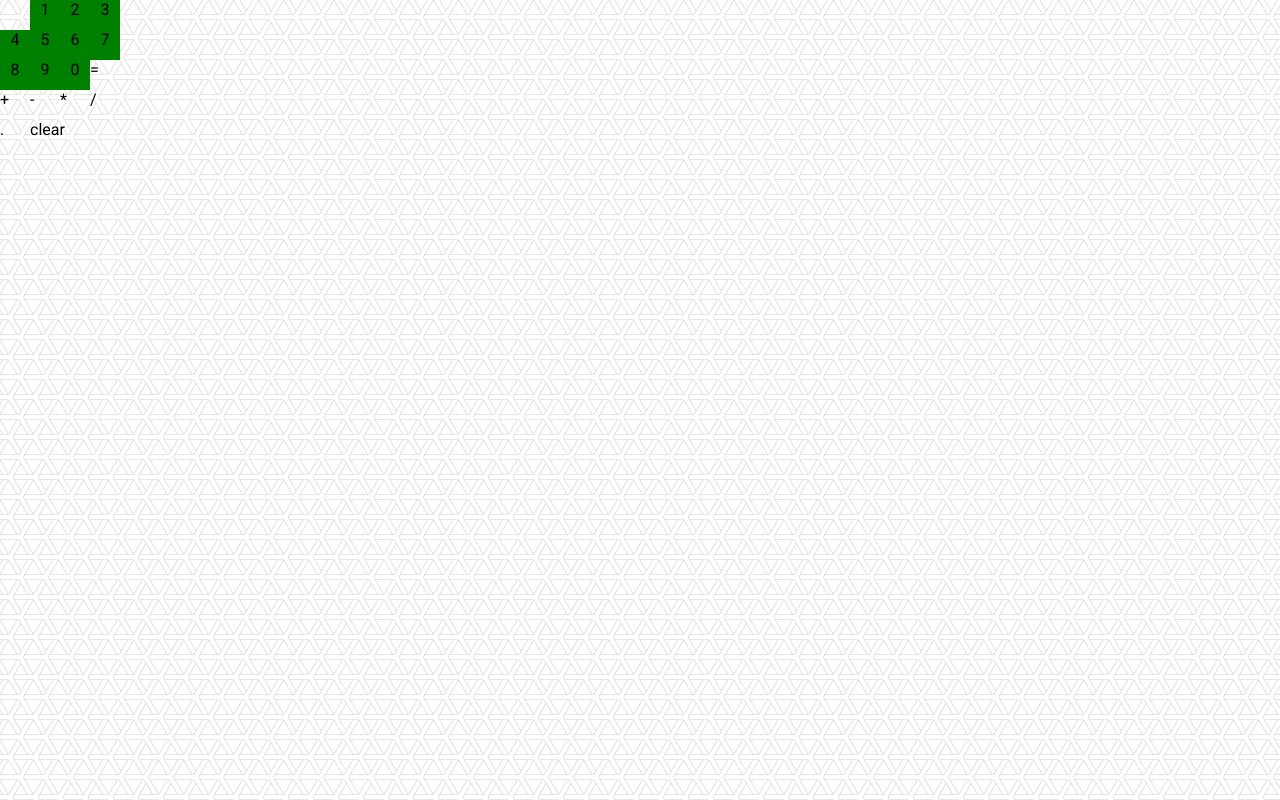
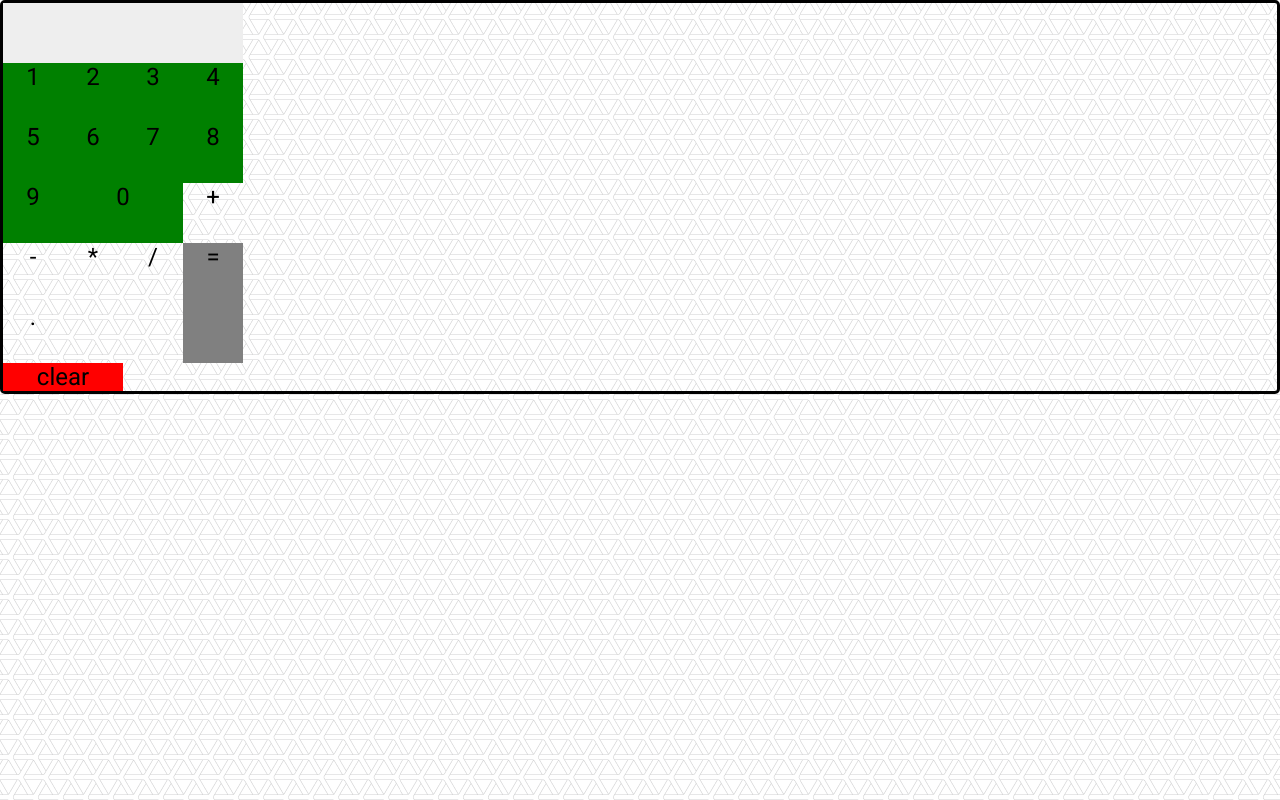
Before and after one commit to JohnIrle/react-calculator, a React (Create React App) app: page / in a window 1280 px wide. Built offline with nearby package versions, Linux system fonts and the light colour scheme.

Commit message:
Add classes and id

```diff
--- a/src/App.css
+++ b/src/App.css
@@ -1,16 +1,62 @@
-* {
-    margin: 0;
-    padding: 0;
-    box-sizing: border-box;
-    grid-template-columns: 30px 30px 30px 30px;
-    grid-template-rows: 30px 30px 30px 30px;
+.border {
+    border: 1px solid black;
 }
 
 .calculator {
     display: grid;
+    grid-template-columns: 60px 60px 60px 60px;
+    grid-template-rows: 60px 60px 60px 60px 60px 60px;
+    text-align: center;
+    border: 3px solid black;
+    border-radius: 5px;
+    font-size: 24px;
+    font-weight: 400;
 }
 
 .num {
     background-color: green;
     text-align: center;
+    cursor: pointer;
 }
+
+.oper {
+    background-color: lightcoral;
+    cursor: pointer;
+}
+
+.vc {
+    display: flex;
+    justify-content: center;
+    align-items: center;
+}
+
+.wrapper {
+    margin-top: 10rem;
+}
+
+#display {
+    grid-column-start: 1;
+    grid-column-end: span 4;
+    background-color: #eee;
+    font-size: 16px;
+}
+
+#zero {
+    grid-column-end: span 2;
+}
+
+#clear {
+    grid-column-start: 1;
+    grid-column-end: span 2;
+    background-color: red;
+    cursor: pointer;
+}
+
+#equals {
+    grid-column-start: 4;
+    grid-column-end: span 1;
+    grid-row-start: 5;
+    grid-row-end: span 2;
+    background-color: grey;
+    cursor: pointer;
+}
```
